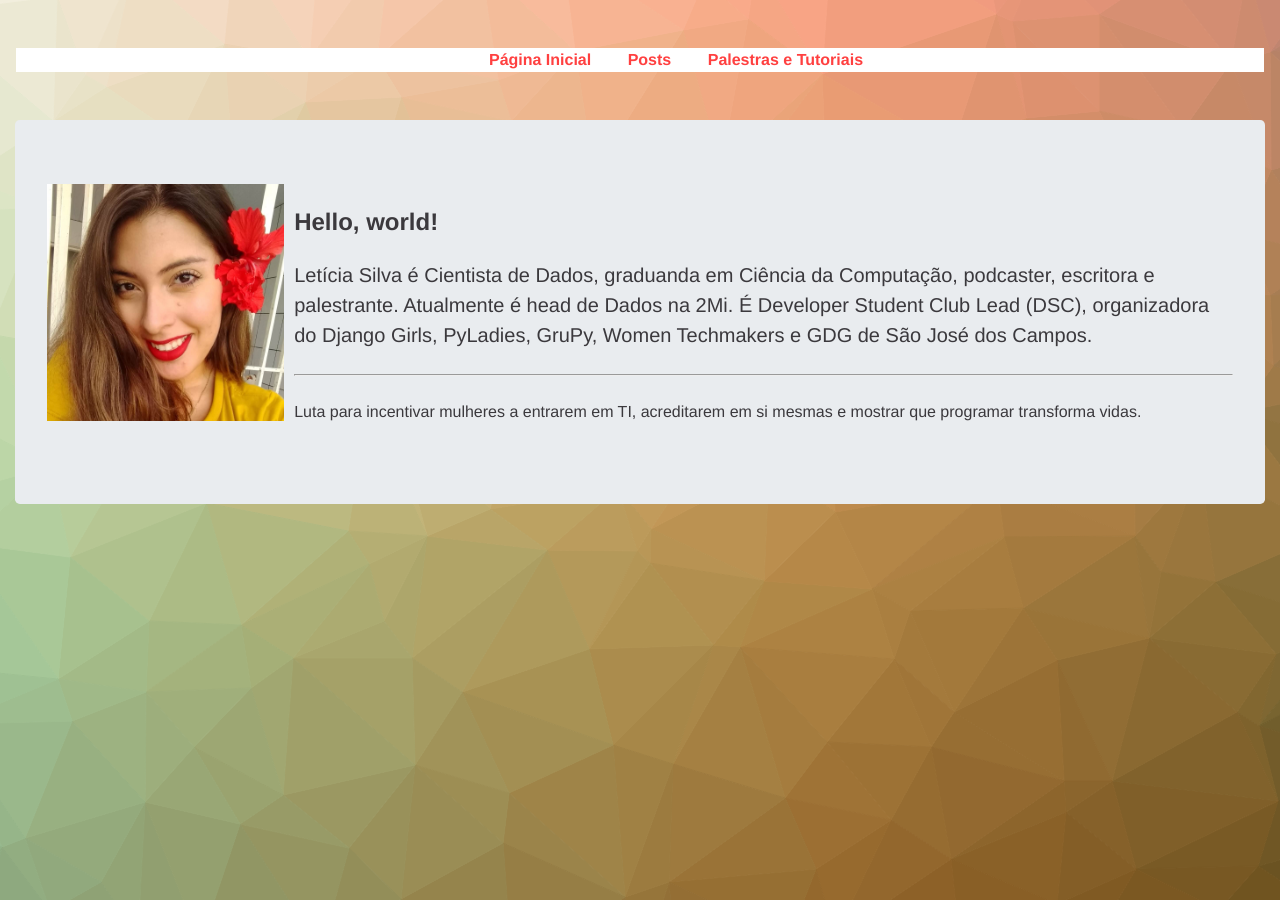
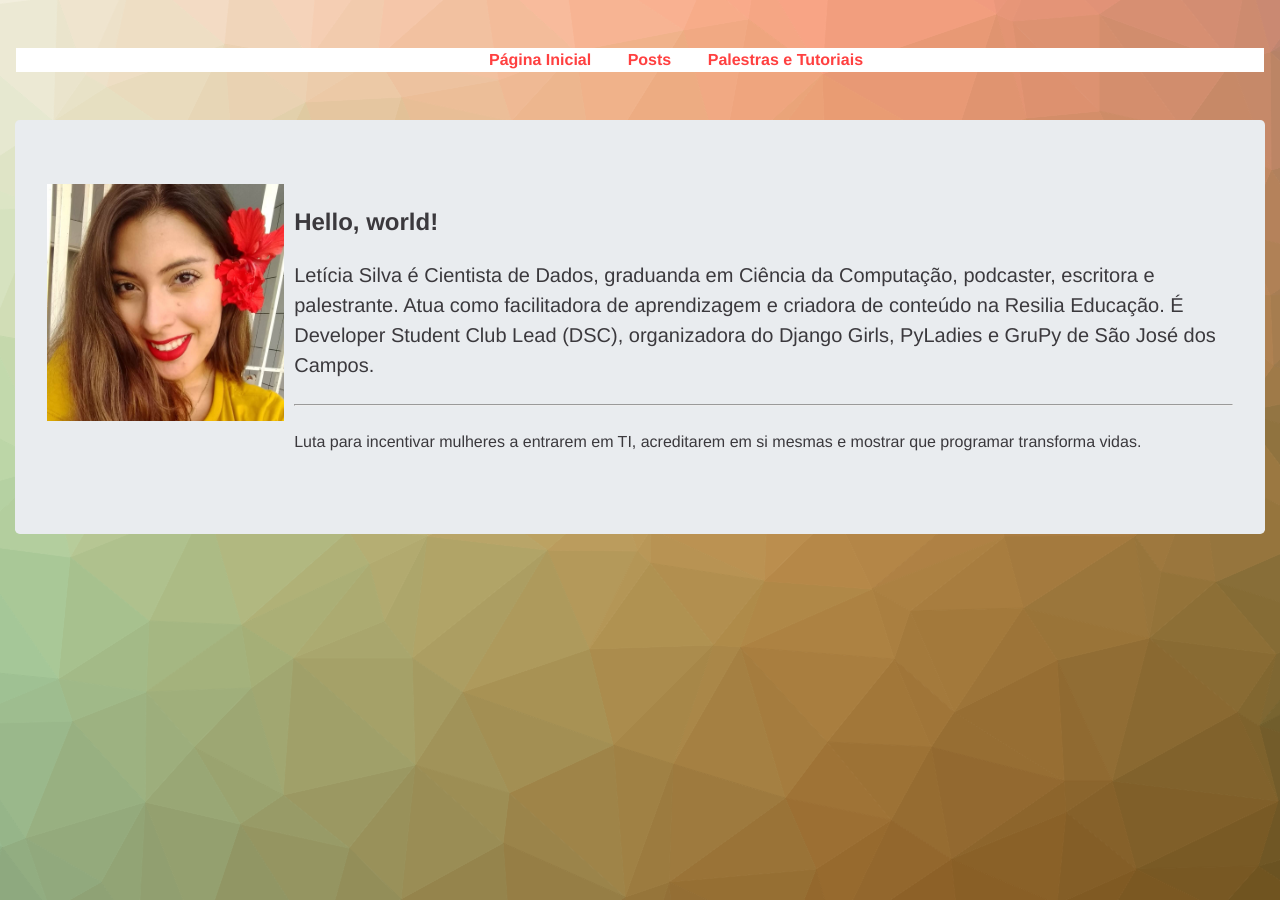
Before and after one commit to leticiadasilva/leticiadasilva.github.io, a Jekyll site: the page built from sobre.html, in a window 1280 px wide. Built offline with Jekyll 4.4.1, drawn with Linux system fonts in a browser that asks for light colours.

Commit message:
Adicionando texto e atualizando bio

```diff
--- a/sobre.html
+++ b/sobre.html
@@ -50,8 +50,9 @@ layout: compress
         <img id="perfil" src="img/authors/leticia.jpg" class="mr-3" alt="Uma foto minha">
         <div class="media-body">
           <h2 class="lead-p">Hello, world!</h2>
-          <p class="lead">Letícia Silva é Cientista de Dados, graduanda em Ciência da Computação, podcaster, escritora e palestrante. Atualmente é head de Dados na 2Mi.
-            É Developer Student Club Lead (DSC), organizadora do Django Girls, PyLadies, GruPy, Women Techmakers e GDG de São José dos Campos.</p>
+          <p class="lead">Letícia Silva é Cientista de Dados, graduanda em Ciência da Computação, podcaster, escritora e palestrante. Atua como facilitadora de aprendizagem e criadora de conteúdo na Resilia Educação.
+            É Developer Student Club Lead (DSC), organizadora do Django Girls, PyLadies e GruPy de São José dos Campos.
+            </p>
           <hr class="my-4">
           <p class="lead-p">Luta para incentivar mulheres a entrarem em TI, acreditarem em si mesmas e mostrar que programar transforma vidas.</p>
         </div>
```
Also changed, not shown: _posts/2021-06-13-nome.md (added, +54 -0 lines), img/caadds.jpg (added).
